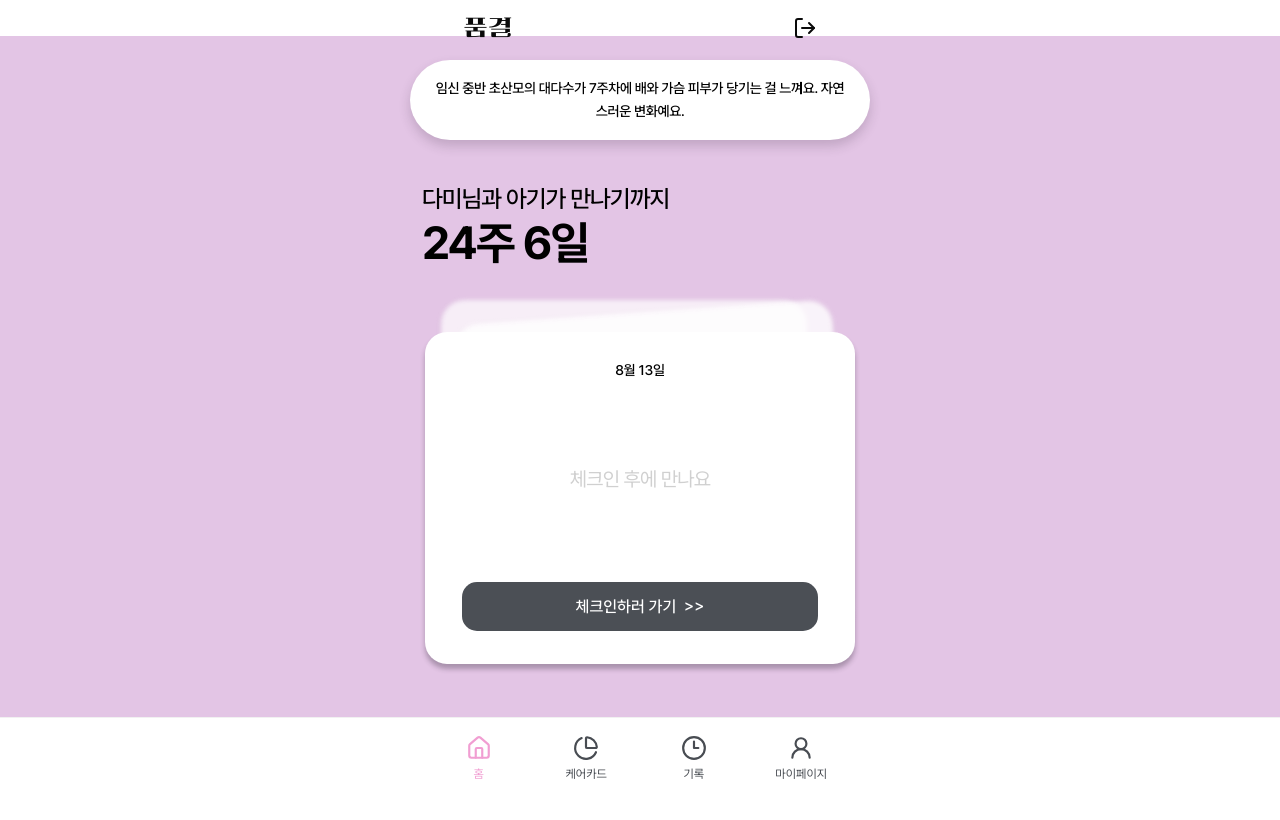
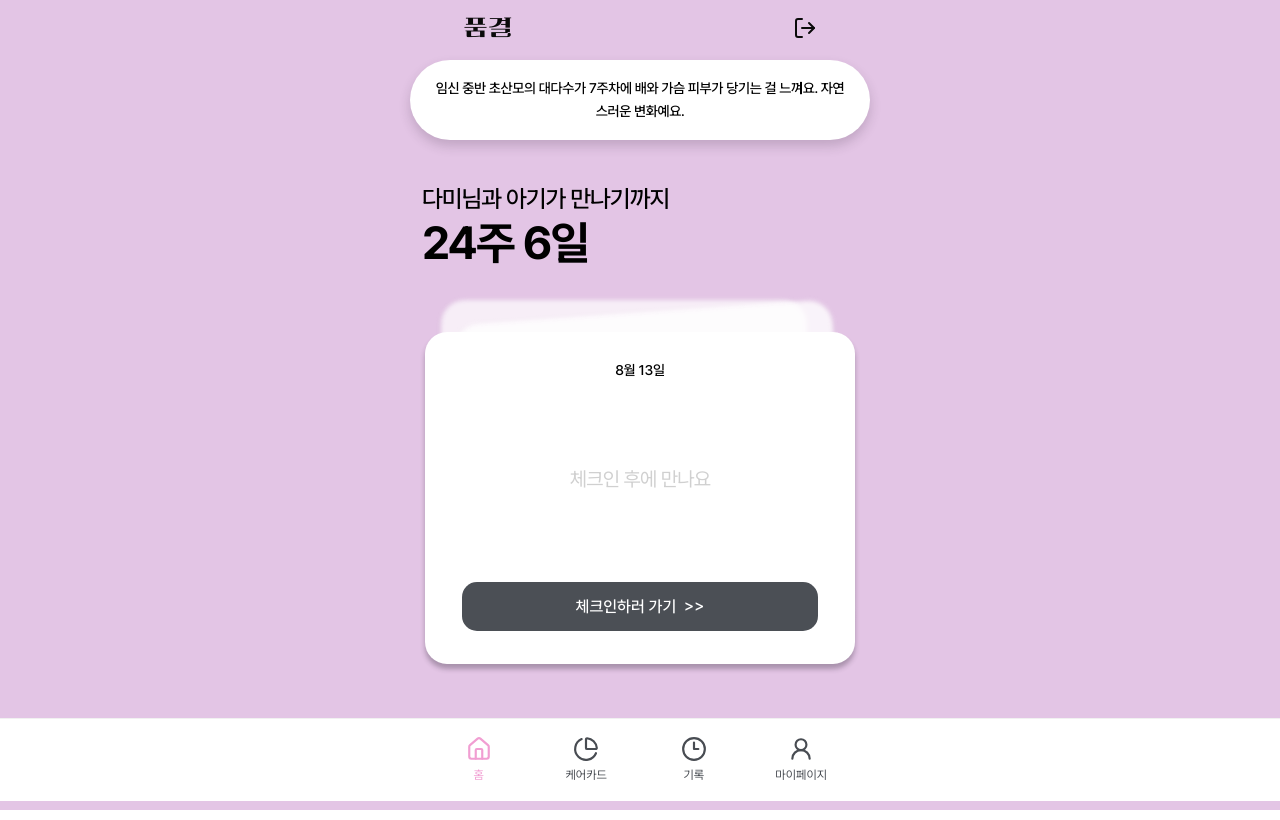
Before and after one commit to Likelion-YeungNam-Univ/14th-Marshmello-web, a React (Vite) app: page / in a window 1280 px wide. Built offline with nearby package versions, Linux system fonts and the light colour scheme.

Commit message:
refactor: 페이지별 배경 레이아웃 통합

```diff
--- a/src/App.tsx
+++ b/src/App.tsx
@@ -1,18 +1,29 @@
-import { useCallback, useState } from "react";
-import { Header } from "@/shared/components/ui/header";
-import { Navbar } from "@/shared/components/ui/navbar";
-import { Outlet, useLocation } from "react-router-dom";
-import SplashScreen from "@/shared/components/ui/splash-screen";
+import { useCallback, useState } from "react"
+import { Outlet, useMatches } from "react-router-dom"
+
+import {
+  PageLayout,
+  type PageLayoutConfig,
+} from "@/shared/components/layout/page-layout"
+import SplashScreen from "@/shared/components/ui/splash-screen"
 
 export type AppOutletContext = {
-  restartSplash: () => void;
-};
+  restartSplash: () => void
+}
+
+type RouteHandle = {
+  pageLayout?: PageLayoutConfig
+}
 
 export default function App() {
-  const [showSplash, setShowSplash] = useState(true);
-  const { pathname } = useLocation();
-  const isImmersivePage = ["/massage-guide", "/mypage/edit"].includes(pathname);
-  const restartSplash = useCallback(() => setShowSplash(true), []);
+  const [showSplash, setShowSplash] = useState(true)
+  const matches = useMatches()
+  const restartSplash = useCallback(() => setShowSplash(true), [])
+  const pageLayout = matches.reduce<PageLayoutConfig | undefined>(
+    (currentLayout, match) =>
+      (match.handle as RouteHandle | undefined)?.pageLayout ?? currentLayout,
+    undefined,
+  )
 
   if (showSplash) {
     return (
@@ -20,18 +31,12 @@ export default function App() {
         durationMs={5000}
         onFinish={() => setShowSplash(false)}
       />
-    );
+    )
   }
 
   return (
-    <div className={`min-h-dvh ${isImmersivePage ? "" : "pb-[82px]"}`}>
-      {isImmersivePage ? null : <Header className="mt-[20px]" />}
-
-      <main>
-        <Outlet context={{ restartSplash }} />
-      </main>
-
-      {isImmersivePage ? null : <Navbar />}
-    </div>
-  );
+    <PageLayout {...pageLayout}>
+      <Outlet context={{ restartSplash }} />
+    </PageLayout>
+  )
 }
--- a/src/app/router/index.tsx
+++ b/src/app/router/index.tsx
@@ -9,22 +9,60 @@ import { MassageGuidePage } from "@/pages/massage-guide-page"
 import { MyPage } from "@/pages/mypage-page"
 import { NotFoundPage } from "@/pages/not-found-page"
 import { ProfileEditPage } from "@/pages/profile-edit-page"
+import type { PageLayoutConfig } from "@/shared/components/layout/page-layout"
+
+const withPageLayout = (pageLayout: PageLayoutConfig) => ({ pageLayout })
 
 export const router = createBrowserRouter([
   {
     path: "/",
     element: <App />,
     children: [
-      { index: true, element: <HomePage /> },
-      { path: "checkin", element: <CheckinPage /> },
+      {
+        index: true,
+        element: <HomePage />,
+        handle: withPageLayout({ variant: "home" }),
+      },
+      {
+        path: "checkin",
+        element: <CheckinPage />,
+        handle: withPageLayout({ variant: "checkin" }),
+      },
       { path: "body-map" },
       { path: "camera" },
       { path: "records" },
-      { path: "care", element: <CarePage /> },
-      { path: "massage-guide", element: <MassageGuidePage /> },
-      { path: "contents/:contentId", element: <ContentDetailPage /> },
-      { path: "mypage", element: <MyPage /> },
-      { path: "mypage/edit", element: <ProfileEditPage /> },
+      {
+        path: "care",
+        element: <CarePage />,
+        handle: withPageLayout({ variant: "care" }),
+      },
+      {
+        path: "massage-guide",
+        element: <MassageGuidePage />,
+        handle: withPageLayout({
+          showHeader: false,
+          showNavbar: false,
+        }),
+      },
+      {
+        path: "contents/:contentId",
+        element: <ContentDetailPage />,
+        handle: withPageLayout({ variant: "content" }),
+      },
+      {
+        path: "mypage",
+        element: <MyPage />,
+        handle: withPageLayout({ variant: "mypage" }),
+      },
+      {
+        path: "mypage/edit",
+        element: <ProfileEditPage />,
+        handle: withPageLayout({
+          showHeader: false,
+          showNavbar: false,
+          variant: "mypage",
+        }),
+      },
     ],
   },
   { path: "*", element: <NotFoundPage /> },
--- a/src/index.css
+++ b/src/index.css
@@ -54,6 +54,12 @@
     --color-card: var(--card);
     --color-foreground: var(--foreground);
     --color-background: var(--background);
+    --color-page-default: var(--page-background-default);
+    --color-page-home: var(--page-background-home);
+    --color-page-care: var(--page-background-care);
+    --color-page-checkin: var(--page-background-checkin);
+    --color-page-content: var(--page-background-content);
+    --color-page-mypage: var(--page-background-mypage);
     --radius-sm: calc(var(--radius) * 0.6);
     --radius-md: calc(var(--radius) * 0.8);
     --radius-lg: var(--radius);
@@ -65,6 +71,12 @@
 
 :root {
     --background: oklch(1 0 0);
+    --page-background-default: var(--background);
+    --page-background-home: #e3c5e5;
+    --page-background-care: var(--background);
+    --page-background-checkin: var(--background);
+    --page-background-content: #f5f6f7;
+    --page-background-mypage: var(--background);
     --foreground: oklch(0.145 0 0);
     --card: oklch(1 0 0);
     --card-foreground: oklch(0.145 0 0);
--- a/src/pages/care-page.tsx
+++ b/src/pages/care-page.tsx
@@ -5,7 +5,7 @@ import { TodayCareCard } from "@/features/care/ui/today-care-card"
 
 export function CarePage() {
   return (
-    <main className="mx-auto min-h-svh w-full max-w-[393px] overflow-hidden bg-background pt-8">
+    <main className="mx-auto min-h-svh w-full max-w-[393px] overflow-hidden pt-8">
       <TodayCareCard card={mockTodayCareCard} />
 
       <section aria-labelledby="massage-guide-title" className="mt-8">
--- a/src/pages/content-detail-page.tsx
+++ b/src/pages/content-detail-page.tsx
@@ -26,7 +26,7 @@ export function ContentDetailPage() {
 
   if (!content) {
     return (
-      <main className="mx-auto min-h-svh w-full max-w-[393px] bg-[#f5f6f7] p-4">
+      <main className="mx-auto min-h-svh w-full max-w-[393px] p-4">
         <article className="relative rounded-[24px] bg-white px-6 pt-16 pb-8 shadow-[0_8px_24px_rgba(2,20,51,0.08)]">
           <CloseContentButton />
           <h1 className="text-xl font-semibold">콘텐츠를 찾을 수 없습니다.</h1>
@@ -39,7 +39,7 @@ export function ContentDetailPage() {
   }
 
   return (
-    <main className="mx-auto min-h-svh w-full max-w-[393px] bg-[#f5f6f7] p-4">
+    <main className="mx-auto min-h-svh w-full max-w-[393px] p-4">
       <article className="relative rounded-[24px] bg-white px-6 pt-16 pb-8 shadow-[0_8px_24px_rgba(2,20,51,0.08)]">
         <CloseContentButton />
         <img
--- a/src/pages/home-page.tsx
+++ b/src/pages/home-page.tsx
@@ -53,9 +53,7 @@ export function HomePage() {
   ].join("-")
 
   return (
-    <main
-      className="w-full bg-[#E3C5E5] px-4 pb-16 pt-6 text-black sm:px-6"
-    >
+    <main className="w-full px-4 pb-16 pt-6 text-black sm:px-6">
       <section className="mx-auto w-full max-w-[460px]">
         {/* 이 시기에 흔히 겪는 변화 안내 */}
         <div className="rounded-full bg-white px-5 py-[17px] text-center shadow-[0_6px_12px_rgba(57,41,62,0.2)]">
--- a/src/pages/mypage-page.tsx
+++ b/src/pages/mypage-page.tsx
@@ -78,7 +78,7 @@ export function MyPage() {
     <>
       <section
         aria-labelledby="mypage-user-name"
-        className="mx-auto min-h-[calc(100svh-82px)] w-full max-w-[393px] bg-white px-5 pt-[117px]"
+        className="mx-auto min-h-[calc(100svh-82px)] w-full max-w-[393px] px-5 pt-[117px]"
       >
         <div className="flex flex-col items-center text-center">
           <img
--- a/src/pages/profile-edit-page.tsx
+++ b/src/pages/profile-edit-page.tsx
@@ -44,7 +44,7 @@ export function ProfileEditPage() {
   }
 
   return (
-    <main className="relative mx-auto min-h-[852px] w-full max-w-[393px] overflow-hidden bg-white px-5 pt-[27px] text-black">
+    <main className="relative mx-auto min-h-[852px] w-full max-w-[393px] overflow-hidden px-5 pt-[27px] text-black">
       <button
         aria-label="마이페이지로 돌아가기"
         className="flex size-6 items-center justify-center rounded-sm focus-visible:outline-none focus-visible:ring-2 focus-visible:ring-[#f19ed2]/40"
--- /dev/null
+++ b/src/shared/components/layout/page-layout.tsx
@@ -0,0 +1,60 @@
+import type { PropsWithChildren } from "react"
+
+import { Header } from "@/shared/components/ui/header"
+import { Navbar } from "@/shared/components/ui/navbar"
+import { cn } from "@/shared/lib/utils"
+
+export type PageLayoutVariant =
+  | "default"
+  | "home"
+  | "care"
+  | "checkin"
+  | "content"
+  | "mypage"
+
+export type PageLayoutConfig = {
+  showHeader?: boolean
+  showNavbar?: boolean
+  variant?: PageLayoutVariant
+}
+
+type PageLayoutProps = PropsWithChildren<
+  PageLayoutConfig & {
+    className?: string
+  }
+>
+
+const backgroundClassByVariant: Record<PageLayoutVariant, string> = {
+  care: "bg-page-care",
+  checkin: "bg-page-checkin",
+  content: "bg-page-content",
+  default: "bg-page-default",
+  home: "bg-page-home",
+  mypage: "bg-page-mypage",
+}
+
+export function PageLayout({
+  children,
+  className,
+  showHeader = true,
+  showNavbar = true,
+  variant = "default",
+}: PageLayoutProps) {
+  return (
+    <div
+      className={cn(
+        "min-h-dvh",
+        backgroundClassByVariant[variant],
+        showHeader && "pt-[20px]",
+        showNavbar && "pb-[82px]",
+        className,
+      )}
+    >
+      {showHeader ? <Header /> : null}
+
+      <div>{children}</div>
+
+      {showNavbar ? <Navbar /> : null}
+    </div>
+  )
+}
--- a/src/shared/components/ui/header.tsx
+++ b/src/shared/components/ui/header.tsx
@@ -11,7 +11,7 @@ export function Header({ className, onLogout, ...props }: HeaderProps) {
   return (
     <header
       className={cn(
-        "mx-auto flex h-4 w-full max-w-[393px] items-center justify-between px-[20px]",
+        "mx-auto flex h-4 w-full max-w-[393px] items-center justify-between bg-transparent px-[20px]",
         className,
       )}
       {...props}
--- a/src/shared/components/ui/navbar.tsx
+++ b/src/shared/components/ui/navbar.tsx
@@ -13,7 +13,7 @@ const navItems = [
 //navbar 컴포넌트
 export function Navbar() {
   return (
-    <nav className="fixed inset-x-0 bottom-0 z-50 border-t border-[#F1F1F1] bg-white pb-[env(safe-area-inset-bottom)]">
+    <nav className="fixed inset-x-0 -bottom-px z-50 border-t border-[#F1F1F1] bg-white pb-[env(safe-area-inset-bottom)]">
       {/*4칸으로 나누기 */}
       <div className="mx-auto grid h-[82px] max-w-[430px] grid-cols-4">
         {/*map으로 배열의 요소 메뉴 반복 생성 */}
```
